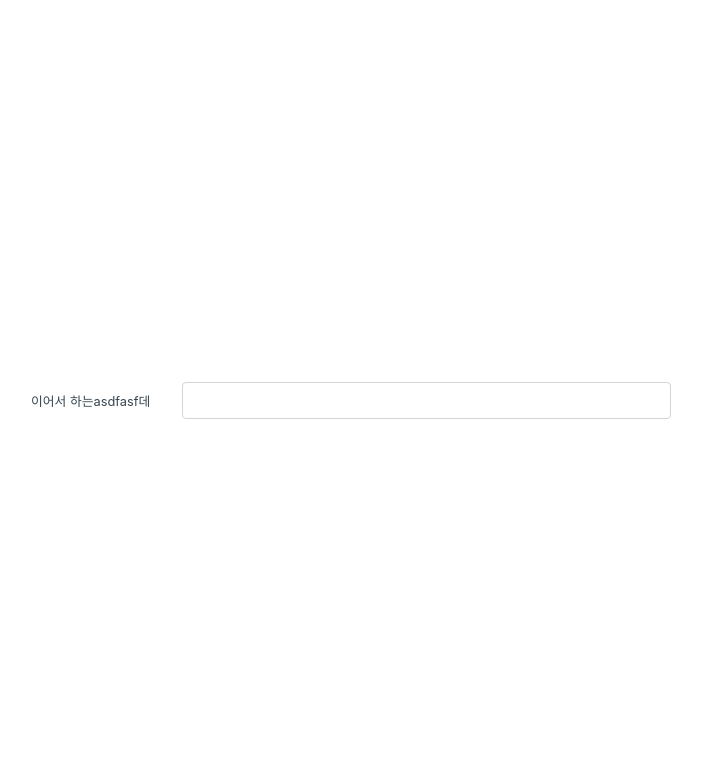
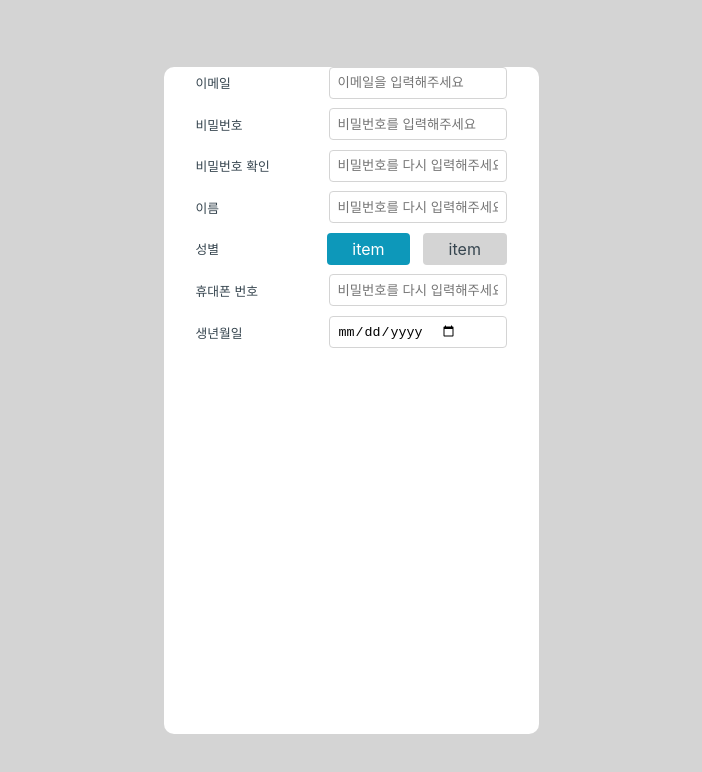
Before and after one commit to ToyNotion/ToyNotion, a React (Create React App) app: page / in a window 1280 px wide. Shown: the top 772 px of the page, without its empty margins (289-991 px from the left). Built offline with nearby package versions, Linux system fonts and the light colour scheme.

Commit message:
create : Text Input Row component

```diff
--- a/src/App.tsx
+++ b/src/App.tsx
@@ -1,24 +1,70 @@
 import React from 'react';
 import './App.css';
-import styled from 'styled-components';
-import DefaultButton from './components/atoms/DefaultButton';
-import DefaultInput from './components/atoms/DefaultInput';
 import TextInputRow from './components/molecules/TextInputRow';
-
+import ContentBox from './components/atoms/ContentBox';
+// *이메일(중복확인- 백엔드), * 비밀번호, * 비밀번호 확인(유효성 검사-프론트),
+//     이름, 성별, 핸드폰번호, 생년월일
 function App() {
     return (
-        <Container>
-            <TextInputRow />
-        </Container>
+        <ContentBox>
+            <TextInputRow
+                rowTitle="이메일"
+                name="email"
+                inputType={'email'}
+                inputValue={''}
+                onChange={() => {}}
+                placeholder="이메일을 입력해주세요"
+            />
+            <TextInputRow
+                rowTitle="비밀번호"
+                name="password1"
+                inputType={'password'}
+                inputValue={''}
+                onChange={() => {}}
+                placeholder="비밀번호를 입력해주세요"
+            />
+            <TextInputRow
+                rowTitle="비밀번호 확인"
+                name="password2"
+                inputType={'password'}
+                inputValue={''}
+                onChange={() => {}}
+                placeholder="비밀번호를 다시 입력해주세요"
+            />
+            <TextInputRow
+                rowTitle="이름"
+                name="name"
+                inputType={'text'}
+                inputValue={''}
+                onChange={() => {}}
+                placeholder="비밀번호를 다시 입력해주세요"
+            />
+            <TextInputRow
+                rowTitle="성별"
+                name="gender"
+                inputType={'radio'}
+                checkOptions={['남성', '여성']}
+                checked={'남성'}
+                onChange={() => {}}
+            />
+            <TextInputRow
+                rowTitle="휴대폰 번호"
+                name="password2"
+                inputType={'password'}
+                inputValue={''}
+                onChange={() => {}}
+                placeholder="비밀번호를 다시 입력해주세요"
+            />
+            <TextInputRow
+                rowTitle="생년월일"
+                name="password2"
+                inputType={'date'}
+                inputValue={''}
+                onChange={() => {}}
+                placeholder="비밀번호를 다시 입력해주세요"
+            />
+        </ContentBox>
     );
 }
 
 export default App;
-
-const Container = styled.div`
-    display: flex;
-    flex: 1;
-    height: 100vh;
-    justify-content: center;
-    align-items: center;
-`;
--- a/src/components/atoms/ContentBox.tsx
+++ b/src/components/atoms/ContentBox.tsx
@@ -1,7 +1,36 @@
 import React from 'react';
+import styled from 'styled-components';
+import { colors } from '../../constant/colors';
 
-const ContentBox = () => {
-    return <div></div>;
+const ContentBox: React.FC = ({ children }) => {
+    return (
+        <Container>
+            <StyledBox>{children}</StyledBox>
+        </Container>
+    );
 };
 
 export default ContentBox;
+
+const Container = styled.div`
+    display: flex;
+    flex: 1;
+    height: 100vh;
+    justify-content: center;
+    align-items: center;
+    background-color: ${colors.gray};
+`;
+const StyledBox = styled.div`
+    width: 375px;
+    height: 667px;
+    background-color: ${colors.white};
+    border-radius: 10px;
+    @media (max-width: 820px) {
+        width: 70%;
+        height: 80%;
+    }
+    @media (max-width: 414px) {
+        width: 100%;
+        height: 100%;
+    }
+`;
--- a/src/components/atoms/DefaultButton.tsx
+++ b/src/components/atoms/DefaultButton.tsx
@@ -5,7 +5,7 @@ import { colors } from '../../constant/colors';
 type color = 'gray' | 'mint';
 interface LocalProps {
     text: string;
-    onClick: () => void;
+    onClick?: () => void;
     backgroundColor: color;
 }
 const DefaultButton = ({ backgroundColor, onClick, text }: LocalProps) => {
--- a/src/components/atoms/DefaultInput.tsx
+++ b/src/components/atoms/DefaultInput.tsx
@@ -1,17 +1,27 @@
 import React, { HTMLInputTypeAttribute, InputHTMLAttributes } from 'react';
 import styled from 'styled-components';
 import { colors } from '../../constant/colors';
+import { InputValueTypes } from '../../types/defaultTypes';
 
 interface LocalProps {
     type: HTMLInputTypeAttribute;
-    value: string;
-    onChange: (e: React.ChangeEvent<HTMLInputElement>) => void;
+    value?: InputValueTypes;
+    onChange?: (e: React.ChangeEvent<HTMLInputElement>) => void;
     placeholder?: string;
+    name?: string;
+    checked?: boolean;
 }
-const DefaultInput = ({ type, onChange, value, placeholder }: LocalProps) => {
+const DefaultInput = ({
+    type,
+    onChange,
+    value,
+    name,
+    placeholder,
+}: LocalProps) => {
     return (
         <StyledInput
             type={type}
+            name={name}
             value={value}
             onChange={onChange}
             placeholder={placeholder}
@@ -21,10 +31,10 @@ const DefaultInput = ({ type, onChange, value, placeholder }: LocalProps) => {
 
 export default DefaultInput;
 
-const StyledInput = styled.input`
-    display: flex;
-    flex: 1;
+const StyledInput = styled.input<{ type: HTMLInputTypeAttribute }>`
+    display: ${(props) => (props.type === 'radio' ? 'none' : 'flex')};
     outline: none;
+    width: 10rem;
     align-items: center;
     padding: 10px 8px;
     border: 1px solid ${colors.gray};
--- a/src/components/molecules/TextInputRow.tsx
+++ b/src/components/molecules/TextInputRow.tsx
@@ -1,13 +1,53 @@
-import React from 'react';
+import React, { HTMLInputTypeAttribute } from 'react';
 import styled from 'styled-components';
+import { colors } from '../../constant/colors';
+import { InputValueTypes } from '../../types/defaultTypes';
+import DefaultButton from '../atoms/DefaultButton';
 import DefaultInput from '../atoms/DefaultInput';
 import DefaultText from '../atoms/DefaultText';
-
-const TextInputRow = () => {
+interface TextInputRowProps {
+    rowTitle: string;
+    inputType: HTMLInputTypeAttribute;
+    inputValue?: InputValueTypes;
+    onChange?: (e: React.ChangeEvent<HTMLInputElement>) => void;
+    placeholder?: string | undefined;
+    name?: string;
+    checked?: string;
+    checkOptions?: string[];
+}
+const TextInputRow = ({
+    inputType,
+    inputValue,
+    onChange,
+    rowTitle,
+    placeholder,
+    name,
+    checked,
+    checkOptions,
+}: TextInputRowProps) => {
     return (
         <Wrapper>
-            <DefaultText text="이어서 하는asdfasf데" />
-            <DefaultInput type={'email'} value="" onChange={() => {}} />
+            <DefaultText text={rowTitle} />
+            <DefaultInput
+                type={inputType}
+                value={inputValue}
+                name={name}
+                placeholder={placeholder}
+                onChange={onChange}
+            />
+            {checkOptions && (
+                <OptionBox>
+                    {checkOptions?.map((item) => (
+                        <StyledLabel
+                            htmlFor={name}
+                            checked={checked}
+                            item={item}
+                        >
+                            item
+                        </StyledLabel>
+                    ))}
+                </OptionBox>
+            )}
         </Wrapper>
     );
 };
@@ -16,8 +56,30 @@ export default TextInputRow;
 
 const Wrapper = styled.div`
     display: flex;
-    width: 50%;
+    height: 2rem;
+    padding: 0 2rem;
     flex-direction: row;
-    column-gap: 2rem;
+    /* column-gap: 2rem; */
     justify-content: space-between;
+    & {
+        margin-bottom: 0.6rem;
+    }
 `;
+const OptionBox = styled.div`
+    display: flex;
+    flex-direction: row;
+`;
+
+const StyledLabel = styled.label<{ checked?: string; item?: string }>`
+    display: flex;
+    padding: 0 1.6rem;
+    align-items: center;
+    border-radius: 4px;
+    background-color: ${(props) =>
+        props.checked === props.item ? colors.mint : colors.gray};
+    color: ${(props) =>
+        props.checked === props.item ? colors.white : colors.black};
+    & + & {
+        margin-left: 0.8rem;
+    }
+`;
--- /dev/null
+++ b/src/types/defaultTypes.ts
@@ -0,0 +1 @@
+export type InputValueTypes = string | number | undefined;
```
